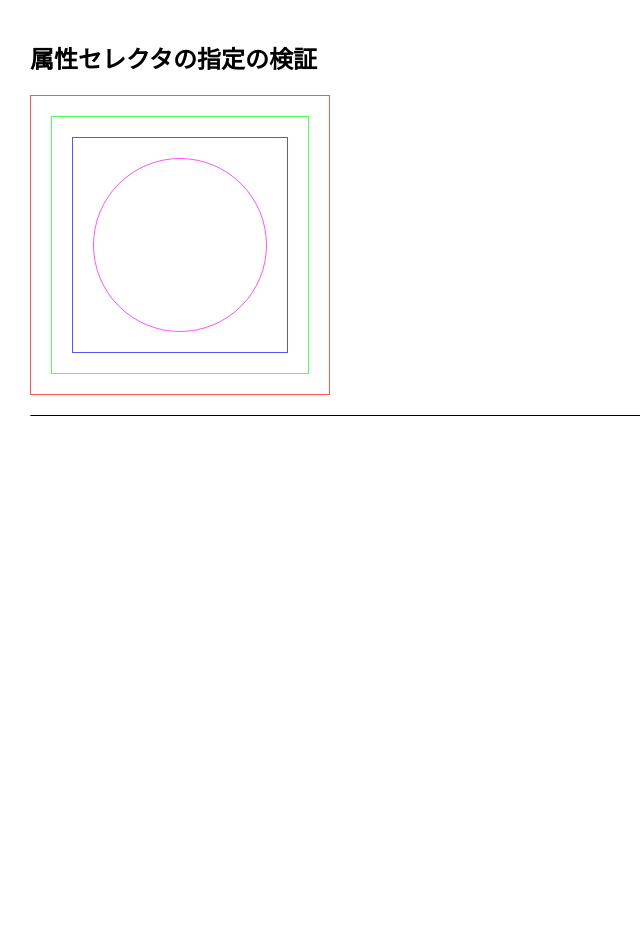
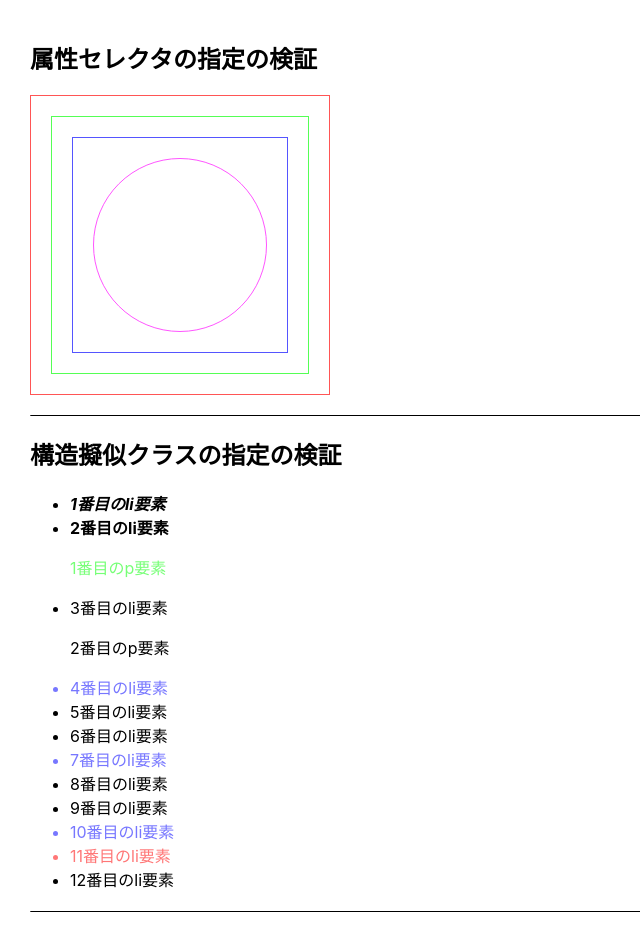
Before and after one commit to 02kK/nextjs-chaotic-playground, a Next.js app: page /playground/style in a window 1280 px wide. Shown: the top 926 px of the page, without its empty margins (0-640 px from the left). Before the commit the page ends 800 px from the top, so only its background shows below. Built offline with nearby package versions, Linux system fonts and the light colour scheme.

Commit message:
構造擬似クラスの検証

```diff
--- a/src/pages/playground/style.tsx
+++ b/src/pages/playground/style.tsx
@@ -2,6 +2,7 @@ import styled from "@emotion/styled";
 
 import StyledPGContainer from "../../component/StyledPGContainer";
 
+// emotionのstyled-components記法の中でJSを利用するテスト
 const sDiv1TestColor1 = "#ff5";
 const sDiv1TestColor2 = "#f5f";
 
@@ -22,6 +23,26 @@ const Style = () => {
             </div>
           </div>
         </SDiv1>
+        <SDivider />
+        <SDiv2>
+          <h2>構造擬似クラスの指定の検証</h2>
+          <ul>
+            <li>1番目のli要素</li>
+            <li>2番目のli要素</li>
+            <p>1番目のp要素</p>
+            <li>3番目のli要素</li>
+            <p>2番目のp要素</p>
+            <li>4番目のli要素</li>
+            <li>5番目のli要素</li>
+            <li>6番目のli要素</li>
+            <li>7番目のli要素</li>
+            <li>8番目のli要素</li>
+            <li>9番目のli要素</li>
+            <li>10番目のli要素</li>
+            <li>11番目のli要素</li>
+            <li>12番目のli要素</li>
+          </ul>
+        </SDiv2>
         <SDivider />
       </>
     </StyledPGContainer>
@@ -124,4 +145,28 @@ const SDiv1 = styled.div`
   }
 `;
 
+const SDiv2 = styled.div`
+  ul {
+    & > :nth-child(3n) {
+      color: #77f;
+    }
+    & > :nth-child(-n + 2) {
+      font-weight: bold;
+    }
+    & > :first-child {
+      font-style: italic;
+    }
+    & > :nth-last-child(2) {
+      color: #f77;
+    }
+    // ul配下 && p && 最初の子要素 が存在しないため適用されない
+    & > p:first-child {
+      display: none;
+    }
+    & > p:first-of-type {
+      color: #7f7;
+    }
+  }
+`;
+
 export default Style;
```
